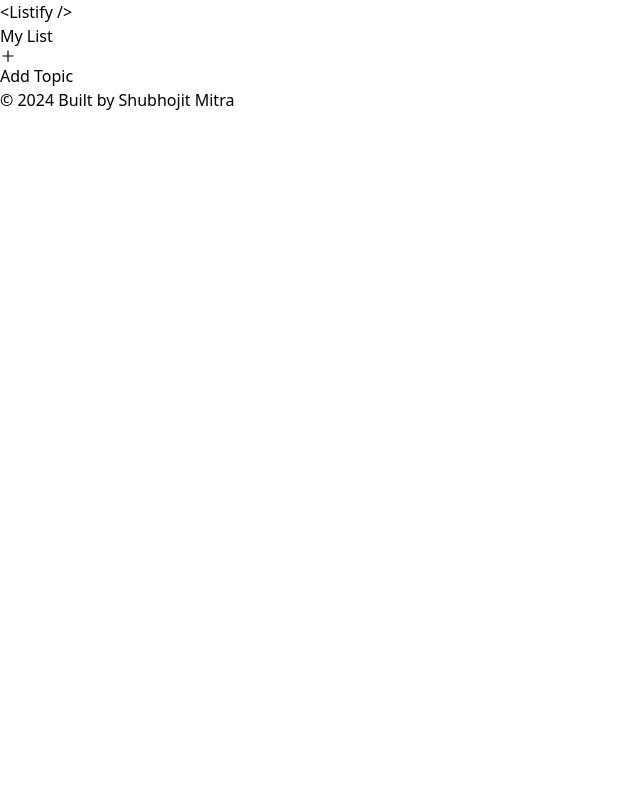
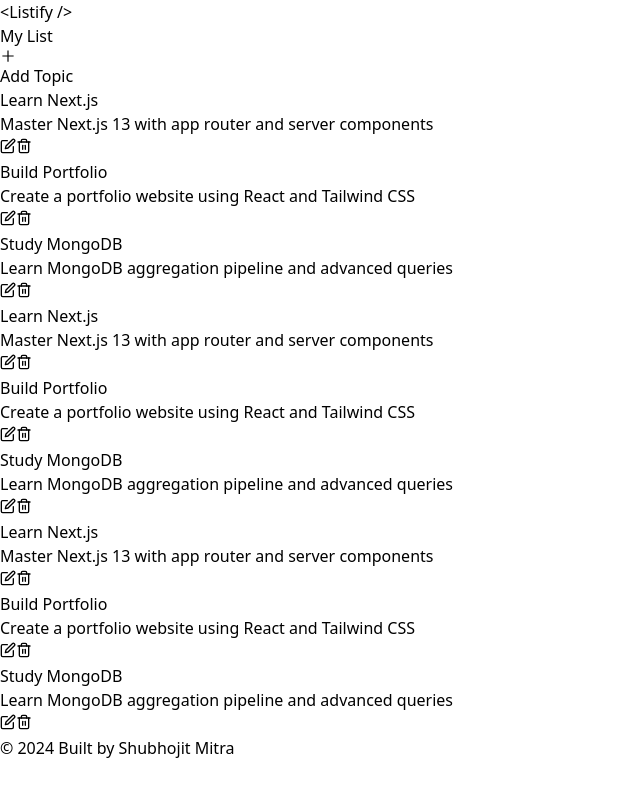
Before and after one commit to shubhojit-mitra-dev/crud-project, a Next.js app: page /my-list in a window 1280 px wide. Shown: the top 796 px of the page, without its empty margins (0-640 px from the left). Built offline with nearby package versions, Linux system fonts and the light colour scheme.

Commit message:
completed the UI

```diff
--- a/src/app/layout.tsx
+++ b/src/app/layout.tsx
@@ -14,9 +14,9 @@
 }>) {
   return (
     <html lang="en">
-      <body>
-      <div className="absolute inset-0 -z-10 h-full w-full bg-white bg-[linear-gradient(to_right,#8080800a_1px,transparent_1px),linear-gradient(to_bottom,#8080800a_1px,transparent_1px)] bg-[size:14px_24px]">
-      </div>
+      <body className="relative min-h-screen">
+        <div className="fixed inset-0 -z-10 min-h-full w-full bg-white bg-[linear-gradient(to_right,#8080800a_1px,transparent_1px),linear-gradient(to_bottom,#8080800a_1px,transparent_1px)] bg-[size:14px_24px]">
+        </div>
         {children}
       </body>
     </html>
--- a/src/app/my-list/page.tsx
+++ b/src/app/my-list/page.tsx
@@ -1,17 +1,77 @@
 import Footer from "@/components/Footer";
 import NavBar from "@/components/NavBar";
 import AddTopicCard from "@/components/ui/AddTopicCard";
+import TopicCard from "@/components/ui/TopicCard";
+
+// Dummy data structure matching MongoDB document schema
+const dummyTopics = [
+  {
+    _id: "1",
+    title: "Learn Next.js",
+    description: "Master Next.js 13 with app router and server components"
+  },
+  {
+    _id: "2",
+    title: "Build Portfolio",
+    description: "Create a portfolio website using React and Tailwind CSS"
+  },
+  {
+    _id: "3",
+    title: "Study MongoDB",
+    description: "Learn MongoDB aggregation pipeline and advanced queries"
+  },
+  {
+    _id: "4",
+    title: "Learn Next.js",
+    description: "Master Next.js 13 with app router and server components"
+  },
+  {
+    _id: "5",
+    title: "Build Portfolio",
+    description: "Create a portfolio website using React and Tailwind CSS"
+  },
+  {
+    _id: "6",
+    title: "Study MongoDB",
+    description: "Learn MongoDB aggregation pipeline and advanced queries"
+  },
+  {
+    _id: "7",
+    title: "Learn Next.js",
+    description: "Master Next.js 13 with app router and server components"
+  },
+  {
+    _id: "8",
+    title: "Build Portfolio",
+    description: "Create a portfolio website using React and Tailwind CSS"
+  },
+  {
+    _id: "9",
+    title: "Study MongoDB",
+    description: "Learn MongoDB aggregation pipeline and advanced queries"
+  }
+];
 
 export default function MyList() {
     return (
       <>
         <NavBar isDashboard={true} />
-      <div className="min-h-screen flex flex-col items-center">
+        <div className="flex flex-col items-center pb-20"> {/* Added pb-20 for footer space */}
           <div className="w-[300px] sm:w-[400px] lg:w-[500px] px-4">
-          <h1 className="my-10 text-4xl font-bold text-center">
+            <h1 className="my-10 text-5xl font-bold text-center">
               My List
             </h1>
+            <div className="space-y-4 mb-8"> {/* Added mb-8 for extra bottom margin */}
               <AddTopicCard />
+              {dummyTopics.map((topic) => (
+                <TopicCard
+                  key={topic._id}
+                  id={topic._id}
+                  title={topic.title}
+                  description={topic.description}
+                />
+              ))}
+            </div>
           </div>
         </div>
         <Footer />
--- a/src/app/page.tsx
+++ b/src/app/page.tsx
@@ -15,14 +15,14 @@
   return (
     <div className="min-h-screen flex flex-col">
       <NavBar isDashboard={false} />
-      <main className="flex-grow my-16 flex justify-center">
+      <main className="flex-grow my-16 flex justify-center items-center">
         <div className="text-center">
           <h1 className="font-extrabold text-slate font-mono text-3xl sm:text-5xl transition-transform duration-300 hover:scale-105 cursor-default">
             &lt;<span>Listi</span>
             <span className="text-green-500">fy</span>
             &nbsp;/&gt;
           </h1>
-          <h2 className="sm:text-6xl text-4xl font-mono my-10 font-bold transition-transform duration-300 hover:scale-105 cursor-default">
+          <h2 className="sm:text-6xl text-4xl font-mono my-10 font-bold transition-transform duration-300 hover:scale-125 cursor-default">
             <TypeWriter
               text="<Welcome to my CRUD App />"
               delay={100}
--- a/src/components/NavBar.tsx
+++ b/src/components/NavBar.tsx
@@ -25,7 +25,7 @@
           <Loading onLoadingComplete={() => setIsLoading(false)} />
         </div>
       )}
-      <nav className="bg-slate-800 w-full px-10 sm:px-20 lg:px-40 h-16">
+      <nav className="bg-slate-800 sticky top-0 w-full px-10 sm:px-20 lg:px-40 h-16">
         <div className="flex justify-between items-center h-full">
           <Link
             className="text-white font-bold font-mono text-xl sm:text-3xl transition-transform duration-300 hover:scale-110 cursor-pointer"
--- a/src/components/ui/AddTopicCard.tsx
+++ b/src/components/ui/AddTopicCard.tsx
@@ -1,12 +1,21 @@
+"use client";
+
 import React from "react";
 import { AiOutlinePlus } from "react-icons/ai";
+import { useRouter } from "next/navigation";
 
 const AddTopicCard = () => {
+  const router = useRouter();
+
+  const handleClick = () => {
+    router.push("/my-list/add");
+  };
+
   return (
-    <div>
-      <div className="group w-full h-24 border-2 bg-white border-gray-300 rounded-xl p-6 hover:border-gray-400 transition-all cursor-pointer">
+    <div onClick={handleClick}>
+      <div className="group w-full h-24 border-2 bg-white border-gray-300 rounded-xl p-6 hover:border-green-400 transition-transform duration-300 hover:scale-105 cursor-pointer">
         <div className="h-full flex items-center justify-center gap-3">
-          <div className="w-12 h-12 rounded-full bg-gray-200 group-hover:bg-gray-300 transition-colors flex items-center justify-center">
+          <div className="w-12 h-12 rounded-full bg-gray-200 group-hover:bg-green-300 transition-colors flex items-center justify-center">
             <AiOutlinePlus className="w-6 h-6 text-gray-600 group-hover:text-gray-800" />
           </div>
           <p className="font-medium text-gray-600 group-hover:text-gray-800 transition-colors">
--- /dev/null
+++ b/src/components/ui/TopicCard.tsx
@@ -0,0 +1,57 @@
+"use client";
+
+import React from 'react';
+import { FiEdit, FiTrash2 } from 'react-icons/fi';
+import { useRouter } from 'next/navigation';
+
+interface TopicCardProps {
+  id: string;
+  title: string;
+  description: string;
+}
+
+const TopicCard: React.FC<TopicCardProps> = ({ id, title, description }) => {
+  const router = useRouter();
+
+  const handleEdit = () => {
+    router.push(`/my-list/${id}`);
+  };
+
+  const handleDelete = () => {
+    const confirmed = window.confirm('Are you sure you want to delete this topic?');
+    console.log('User chose:', confirmed ? 'Yes' : 'No');
+  };
+
+  return (
+    <div className="w-full p-4 bg-white rounded-lg shadow-md hover:shadow-lg transition-transform duration-300 lg:hover:scale-125 border border-gray-200 cursor-default">
+      <div className="flex justify-between items-start my-2 mx-2">
+        <div className="flex flex-col flex-grow">
+          <h1 className="text-lg font-semibold text-gray-800 truncate">
+            {title}
+          </h1>
+          <p className="text-sm text-gray-600 line-clamp-2 mt-1">
+            {description}
+          </p>
+        </div>
+        <div className="flex gap-2 ml-4">
+          <button
+            onClick={handleEdit}
+            className="p-2 hover:bg-gray-100 rounded-full transition-colors"
+            aria-label="Edit topic"
+          >
+            <FiEdit className="w-4 h-4 text-blue-500" />
+          </button>
+          <button
+            onClick={handleDelete}
+            className="p-2 hover:bg-gray-100 rounded-full transition-colors"
+            aria-label="Delete topic"
+          >
+            <FiTrash2 className="w-4 h-4 text-red-500" />
+          </button>
+        </div>
+      </div>
+    </div>
+  );
+};
+
+export default TopicCard;
```
Also changed, not shown: src/app/my-list/add/page.tsx (added, +85 -0 lines). Lines whose indentation alone changed are shown as unchanged.
